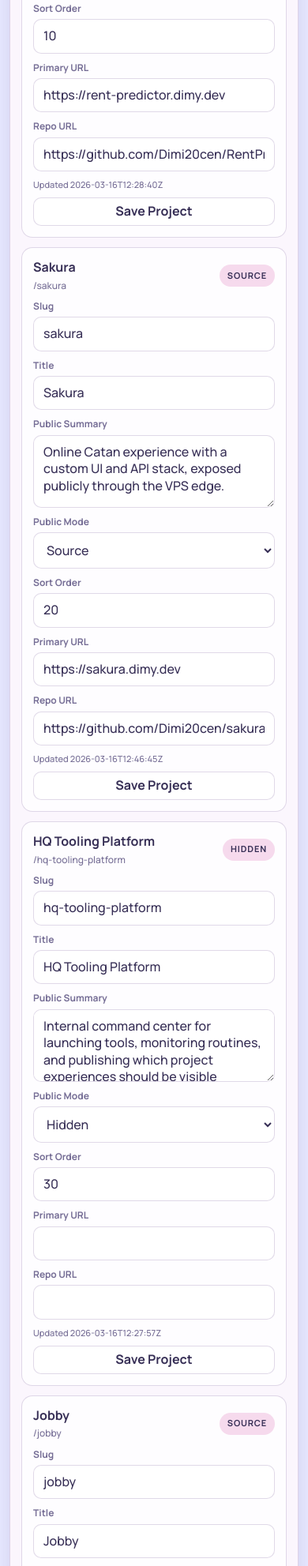
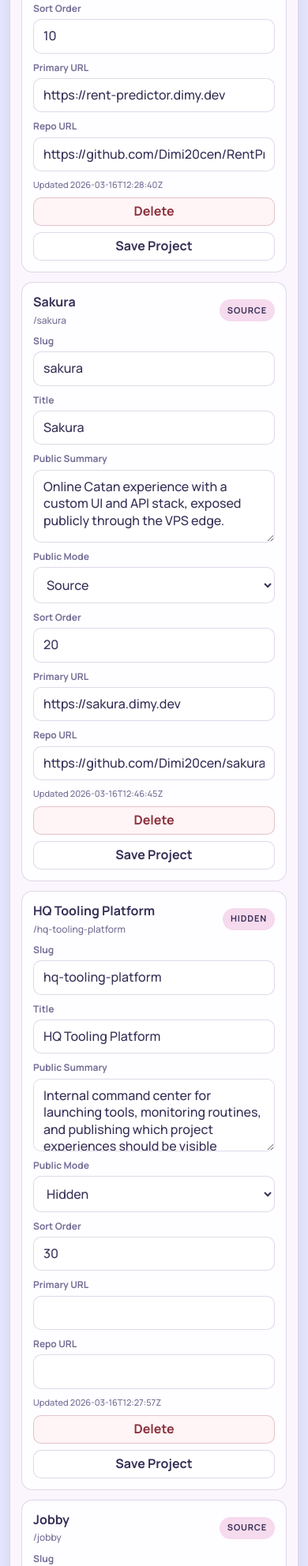
Before and after one commit to Dimi20cen/HQ, a FastAPI app: page /dashboard in a window 390 px wide. Shown: the part 902-2885 px from the top of the page at 79% size. Run offline with FastAPI, Linux system fonts and the light colour scheme; data comes from the database, SQL or seed files in the repository; data that the repository does not hold is empty.

Commit message:
Add project deletion to catalog

```diff
--- a/controller/controller_main.py
+++ b/controller/controller_main.py
@@ -21,6 +21,7 @@
 from controller.projects_registry import (
     ProjectValidationError,
     create_project,
+    delete_project,
     ensure_projects_store,
     export_projects,
     get_project,
@@ -315,6 +316,17 @@
     return {"project": project}
 
 
+@app.delete("/projects/{slug}")
+def remove_project(slug: str):
+    if not get_project(slug):
+        return JSONResponse(status_code=404, content={"detail": "Project not found."})
+    try:
+        project = delete_project(slug)
+    except ProjectValidationError as exc:
+        return JSONResponse(status_code=400, content={"detail": str(exc)})
+    return {"project": project}
+
+
 @app.post("/projects/export")
 def export_project_catalog():
     try:
--- a/controller/projects_registry.py
+++ b/controller/projects_registry.py
@@ -193,6 +193,18 @@
     raise ProjectValidationError("Project not found.")
 
 
+def delete_project(slug: str) -> dict:
+    target = _slugify(slug)
+    projects = _load_projects_raw()
+    for index, existing in enumerate(projects):
+        if existing["slug"] != target:
+            continue
+        removed = projects.pop(index)
+        _write_projects(projects)
+        return removed
+    raise ProjectValidationError("Project not found.")
+
+
 def export_projects(destination: Path | None = None) -> dict:
     export_path = destination or _export_path()
     export_path.parent.mkdir(parents=True, exist_ok=True)
--- a/controller/static/dashboard.css
+++ b/controller/static/dashboard.css
@@ -250,7 +250,14 @@
             gap: 8px;
         }
 
-        .project-editor-save {
+        .project-editor-actions-right {
+            display: flex;
+            align-items: center;
+            gap: 8px;
+        }
+
+        .project-editor-save,
+        .project-editor-delete {
             min-height: 36px;
             padding: 0 12px;
             border: 1px solid var(--border);
@@ -260,6 +267,12 @@
             font: inherit;
             font-weight: 700;
             cursor: pointer;
+        }
+
+        .project-editor-delete {
+            color: #8a2f3b;
+            border-color: rgba(138, 47, 59, 0.24);
+            background: rgba(255, 240, 242, 0.7);
         }
 
         .project-editor-meta {
@@ -1044,12 +1057,19 @@
                 align-items: stretch;
             }
 
+            .project-editor-actions-right {
+                width: 100%;
+                flex-direction: column;
+                align-items: stretch;
+            }
+
             .projects-board-actions {
                 width: 100%;
             }
 
             .projects-board-btn,
-            .project-editor-save {
+            .project-editor-save,
+            .project-editor-delete {
                 width: 100%;
             }
 
--- a/controller/static/dashboard.js
+++ b/controller/static/dashboard.js
@@ -445,6 +445,7 @@
 
         const actions = el('div', 'project-editor-actions');
         const meta = el('div', 'project-editor-meta', project.updated_at ? `Updated ${project.updated_at}` : 'Draft project');
+        const actionsRight = el('div', 'project-editor-actions-right');
         const saveBtn = el('button', 'project-editor-save', project.slug ? 'Save Project' : 'Create Project');
         saveBtn.type = 'button';
         saveBtn.addEventListener('click', async () => {
@@ -460,8 +461,15 @@
             };
             await saveProjectRecord(project.slug, payload);
         });
+        const deleteBtn = el('button', 'project-editor-delete', project.slug ? 'Delete' : 'Remove Draft');
+        deleteBtn.type = 'button';
+        deleteBtn.addEventListener('click', async () => {
+            await deleteProjectRecord(project);
+        });
         actions.appendChild(meta);
-        actions.appendChild(saveBtn);
+        actionsRight.appendChild(deleteBtn);
+        actionsRight.appendChild(saveBtn);
+        actions.appendChild(actionsRight);
         article.appendChild(actions);
 
         return article;
@@ -483,6 +491,31 @@
             await loadProjects();
         } catch (error) {
             setProjectsFeedback(error.message || 'Failed to save project.', 'error');
+        }
+    }
+
+    async function deleteProjectRecord(project) {
+        if (!project?.slug) {
+            state.projects = state.projects.filter(item => item.draft_key !== project?.draft_key);
+            renderProjects();
+            setProjectsFeedback('Removed draft project.', 'success');
+            return;
+        }
+
+        const confirmed = window.confirm(`Delete project "${project.title || project.slug}" from the catalog?`);
+        if (!confirmed) return;
+
+        setProjectsFeedback(`Deleting ${project.title || project.slug}...`);
+        try {
+            const resp = await fetch(`/projects/${encodeURIComponent(project.slug)}`, {
+                method: 'DELETE'
+            });
+            const data = await resp.json();
+            if (!resp.ok) throw new Error(data?.detail || 'delete failed');
+            setProjectsFeedback(`Deleted ${data.project.title}.`, 'success');
+            await loadProjects();
+        } catch (error) {
+            setProjectsFeedback(error.message || 'Failed to delete project.', 'error');
         }
     }
 
```
Also changed, not shown: docs/controller.md (+1 -0 lines), docs/projects.md (+1 -0 lines).
